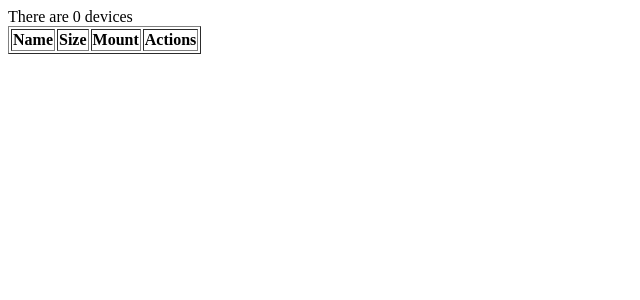
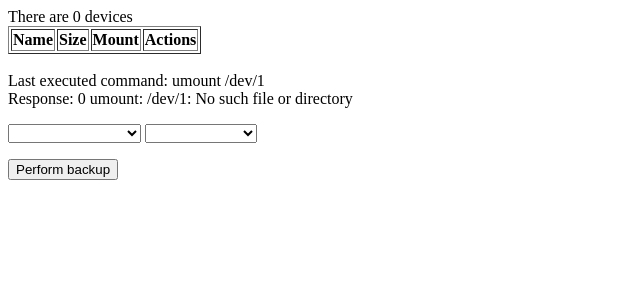
Before and after one commit to nikita-tomilov/rpi-copy-storage-devices, a Flask app: page / in a window 1280 px wide. Shown: the top 300 px of the page, without its empty margins (0-640 px from the left). Run offline with Flask 2, Linux system fonts and the light colour scheme; lists and menus that the app fills with data are empty.

Commit message:
all: ability to perform rsync

```diff
--- a/copier.py
+++ b/copier.py
@@ -25,6 +25,15 @@ def execute_blocking(command):
         last_executed_command_response = sys.exc_info()[0]
 
 
+def execute_nonblocking(command):
+    cmd = subprocess.Popen(command, shell=True, stdout=subprocess.PIPE, stderr=subprocess.STDOUT)
+    while True:
+        line = cmd.stdout.readline()
+        if not line:
+            break
+        yield line
+
+
 def show_devices():
     cmd = subprocess.Popen('lsblk | grep sd | grep part', shell=True, stdout=subprocess.PIPE)
     out, err = cmd.communicate()
@@ -34,7 +43,7 @@ def show_devices():
         # print(entries)
         if len(entries) > 3:
             dev = entries[0]
-            dev = dev.encode("ascii", "ignore").decode()
+            dev = dev.encode("ascii", "ignore").decode().replace('`', "").replace("-", "")
             size = entries[3]
             if len(entries) == 7:
                 mount_point = entries[6]
--- a/server.py
+++ b/server.py
@@ -4,7 +4,7 @@ import io
 from pathlib import Path
 
 from PIL import Image
-from flask import Flask, send_from_directory, send_file, redirect
+from flask import Flask, send_from_directory, send_file, redirect, request
 from flask import render_template
 
 import copier
@@ -17,7 +17,7 @@ def b64encode(str):
     return base64.b64encode(str.encode('utf-8')).decode('utf-8').replace("/", ",")
 
 
-def base64decode(str):
+def b64decode(str):
     return base64.b64decode(str.replace(",", "/").encode('utf-8')).decode('utf-8')
 
 
@@ -25,23 +25,26 @@ def base64decode(str):
 def show_list():
     devices = show_devices()
     devices_to_show = []
+    available_for_backup = []
     for device in devices:
         if "mount" in device:
             link = b64encode(device["mount"])
             device_data_with_link = {"name": device["name"], "size": device["size"], "mount": device["mount"],
                                      "link": link}
+            available_for_backup.append(device["mount"])
         else:
             device_data_with_link = {"name": device["name"], "size": device["size"]}
         devices_to_show.append(device_data_with_link)
     return render_template('index.html', devices_count=len(devices_to_show), devices=devices_to_show,
                            last_executed_command=copier.last_executed_command,
                            last_executed_command_response=copier.last_executed_command_response,
-                           last_executed_command_errcode=copier.last_executed_command_errcode)
+                           last_executed_command_errcode=copier.last_executed_command_errcode,
+                           available_for_backup=available_for_backup)
 
 
 @app.route('/ls/<encpath>')
 def show_ls(encpath):
-    path = base64decode(encpath)
+    path = b64decode(encpath)
     folders, files = copier.ls(path)
     folders_to_show = []
     files_to_show = []
@@ -63,7 +66,7 @@ def show_ls(encpath):
 
 @app.route('/thumbnail/<encpath>')
 def thumbnail(encpath):
-    source_path = base64decode(encpath)
+    source_path = b64decode(encpath)
     filename = source_path.split("/")[-1]
 
     img = Image.open(source_path)
@@ -95,9 +98,38 @@ def do_unmount(dev):
     return redirect("/", code=302)
 
 
+@app.route('/stream/<from_enc>/<to_enc>/dobackup')
+def do_backup_and_send_logs(from_enc, to_enc):
+    from_mount_point = b64decode(from_enc)
+    to_mount_point = b64decode(to_enc)
+    if from_mount_point == to_mount_point:
+        return "error: from == to"
+    # now = datetime.now()
+    # destination = to_mount_point + "/dumps/" + now.strftime("%Y-%m-%d_%H-%M-%S") + "/" + from_mount_point.split("/")[-1]
+    destination = to_mount_point + "/dumps/"
+    copier.execute_blocking("mkdir -p " + destination)
+    print("from " + from_mount_point + " to " + to_mount_point + "; dest " + destination)
+    return app.response_class(
+        copier.execute_nonblocking("rsync -av  --progress " + from_mount_point + " " + destination),
+        mimetype='text/plain')
+
+
+@app.route('/stream/backup', methods=['POST'])
+def do_backup():
+    from_mount_point = request.form.get("from", None)
+    to_mount_point = request.form.get("to", None)
+    if (from_mount_point is None) or (to_mount_point is None):
+        return redirect("/", code=302)
+    if from_mount_point == to_mount_point:
+        return redirect("/", code=302)
+    from_mount_point_enc = b64encode(from_mount_point)
+    to_mount_point_enc = b64encode(to_mount_point)
+    return redirect("/stream/" + from_mount_point_enc + "/" + to_mount_point_enc + "/dobackup", code=302)
+
+
 @app.route('/download/<encpath>/<rawfilename>')
 def download(encpath, rawfilename):
-    path = base64decode(encpath)
+    path = b64decode(encpath)
     filename = path.split("/")[-1]
     if filename != rawfilename:
         return "error: provided mixed filenames " + filename + " and " + rawfilename
--- a/template/index.html
+++ b/template/index.html
@@ -29,11 +29,29 @@ There are {{ devices_count }} devices <br>
     </tr>
     {% endfor %}
 </table>
-
+<br>
 {% if last_executed_command %}
 Last executed command: {{ last_executed_command }} <br>
 Response: {{ last_executed_command_errcode }} {{ last_executed_command_response }}
 {% endif %}
+<br>
 
+<form action="/stream/backup" method="post">
+    <p>
+        <select name="from">
+            <option disabled>Pick device FROM</option>
+            {% for a in available_for_backup %}
+            <option value="{{ a }}">{{ a }}</option>
+            {% endfor %}
+        </select>
+        <select name="to">
+            <option disabled>Pick device TO</option>
+            {% for a in available_for_backup %}
+            <option value="{{ a }}">{{ a }}</option>
+            {% endfor %}
+        </select>
+    </p>
+    <p><input type="submit" value="Perform backup"></p>
+</form>
 </body>
 </html>
```
